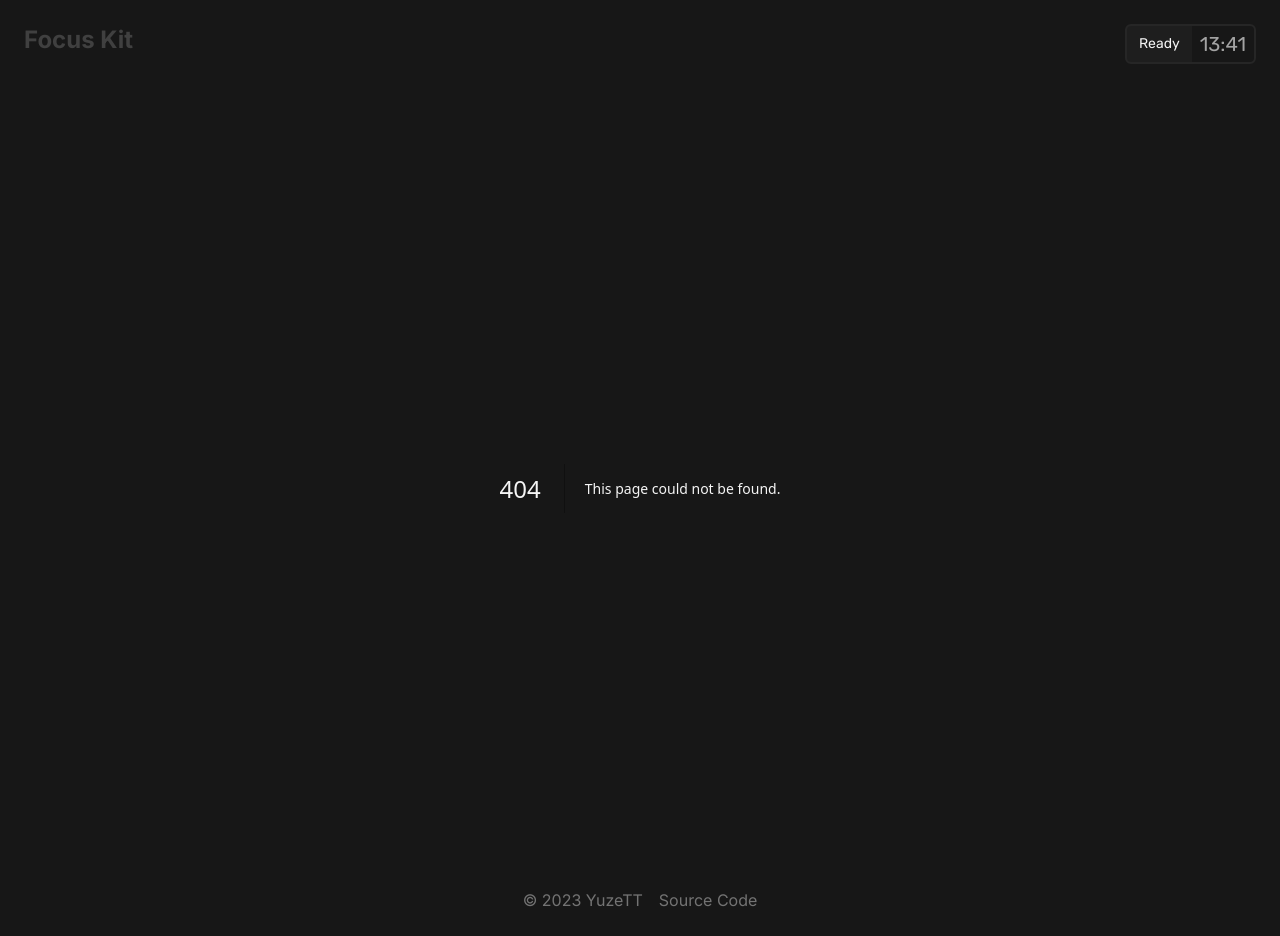
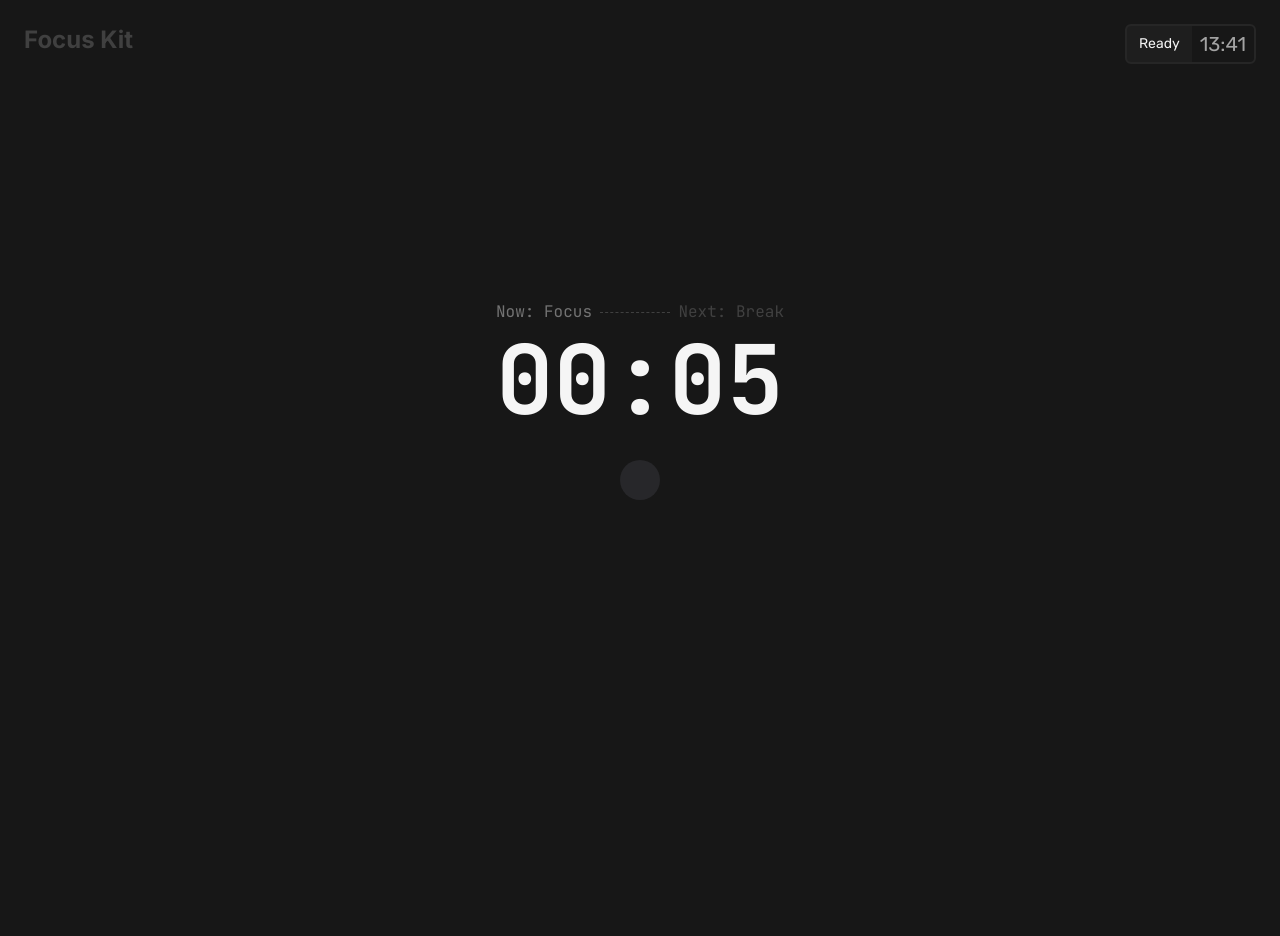
Before and after one commit to YuzeTT/focuskit, a Next.js app: page /start in a window 1280 px wide. Before the commit this address had no page. After the commit the page ends 800 px from the top, so only its background shows below. Built offline with nearby package versions, Linux system fonts and the light colour scheme.

Commit message:
add: timer

```diff
--- a/app/layout.tsx
+++ b/app/layout.tsx
@@ -2,7 +2,7 @@ import './globals.css'
 import type { Metadata } from 'next'
 import { Inter } from 'next/font/google'
 import Navbar from './navbar'
-import Footer from './footer'
+// import Footer from './footer'
 
 const inter = Inter({ subsets: ['latin'] })
 
@@ -21,7 +21,6 @@ export default function RootLayout({
       <body className={`${inter.className} bg-neutral-900 text-neutral-100 mb-6`}>
         <Navbar></Navbar>
         {children}
-        <Footer></Footer>
       </body>
     </html>
   )
--- a/app/page.tsx
+++ b/app/page.tsx
@@ -1,7 +1,8 @@
 'use client'
 import { motion } from "framer-motion"
-import { useState } from "react";
-import { Rubik } from 'next/font/google'
+import { Fragment, useState } from "react";
+import { Figtree, Rubik } from 'next/font/google'
+import Footer from "./footer";
 
 const rubik = Rubik({ subsets: ['latin'] })
 
@@ -9,7 +10,7 @@ export default function Home() {
   const [values, setValues] = useState({
     stay_focus: 25,
     short_break: 5,
-    long_break: 15,
+    long_break: 30,
     session_rounds: 1
   })
   const stayFocus = [25,40,60]
@@ -97,14 +98,14 @@ export default function Home() {
             <div className="text-lg text-neutral-300 mb-2">{'Preview'}</div>
             <div className="flex items-center h-[60px] rounded-lg overflow-hidden">
               {new Array(values.session_rounds).fill(null).map((item,key)=>(
-                <>
+                <Fragment key={key}>
                   <div className="bg-gradient-to-r from-blue-500/20 to-blue-500/50 h-full border-r-2 border-blue-500" style={{width: values.stay_focus/(values.stay_focus+values.short_break) *100 + '%'}} ></div>
                   {
                     key % 4 === 3 ?
                     <div className="bg-gradient-to-r from-orange-500/20 to-orange-500/50 border-r-2 border-orange-500 w-[150px] h-full" style={{width: values.long_break*3/((values.stay_focus+values.short_break)*3) *100 + '%'}}></div>:
                     <div className="bg-gradient-to-r from-green-500/20 to-green-500/50 border-r-2 border-green-500 h-full" style={{width: 100 - values.stay_focus/(values.stay_focus+values.short_break) *100 + '%'}}></div>
                   }
-                </>
+                </Fragment>
               ))}
             </div>
           </div>
@@ -115,6 +116,7 @@ export default function Home() {
           </button>
         </div>
       </div>
+      <Footer></Footer>
     </div>
   )
 }
--- /dev/null
+++ b/app/start/page.tsx
@@ -0,0 +1,13 @@
+import React from 'react'
+import TimerKit from './timer_kit'
+
+
+export default function page() {
+  return (
+    <div>
+      <div className='absolute top-[50%] left-[50%] -translate-x-[50%]  -translate-y-[50%]'>
+        <TimerKit></TimerKit>
+      </div>
+    </div>
+  )
+}
--- /dev/null
+++ b/app/start/timer_kit.tsx
@@ -0,0 +1,53 @@
+'use client'
+import React, { useEffect, useState } from 'react'
+import { JetBrains_Mono } from 'next/font/google'
+import dayjs from 'dayjs'
+
+const jetBrains_mono = JetBrains_Mono({ subsets: ['latin'] })
+
+export default function TimerKit() {
+  Notification.requestPermission()
+  const [countdown, setCountdown] = useState(10000)
+  // const [isDone, setIsDone] = useState(false)
+  useEffect(()=>{
+    const timer = setInterval(() => {
+      if(countdown < 1000){
+        // setIsDone(true)
+        if(countdown == 0){
+          console.log('提醒');
+          new Notification('Focus end~', {body: 'Now, Take a break!'});
+          // setIsDone(false)
+
+          setCountdown((v)=>v + 1);
+        }
+        return
+      }
+      setCountdown((v)=>v - 1000);
+      console.log(countdown);
+    }, 1000);
+
+    return () => {
+      clearInterval(timer);
+    };
+  }, [countdown])
+
+  return (
+    <div className={`${jetBrains_mono.className} flex justify-center my-4`}>
+      <div>
+        <div className='flex items-center justify-between mb-2'>
+          <div className='text-neutral-500'>Now: Focus</div>
+          <div className='flex-1 border-t border-dashed mx-2 border-neutral-700'></div>
+          <div className='text-neutral-700'>Next: Break</div>
+        </div>
+        <div className='font-bold text-8xl '>
+          {dayjs(countdown).format('mm:ss')}
+        </div>
+        <div className='flex justify-center pt-8'>
+          <button className='w-10 h-10 rounded-full bg-zinc-800 flex items-center justify-center'>
+            <div className="icon-[ri--play-fill] text-xl" />
+          </button>
+        </div>
+      </div>
+    </div>
+  )
+}
```
